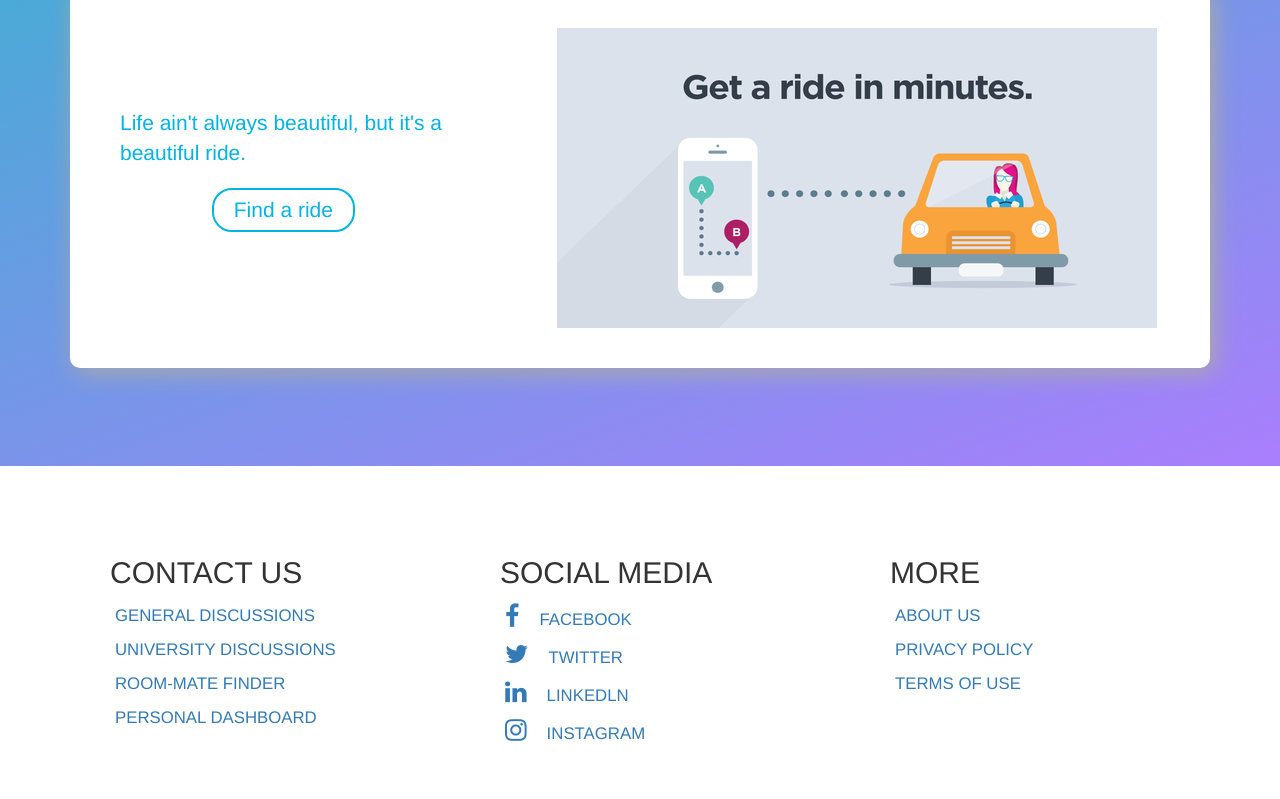
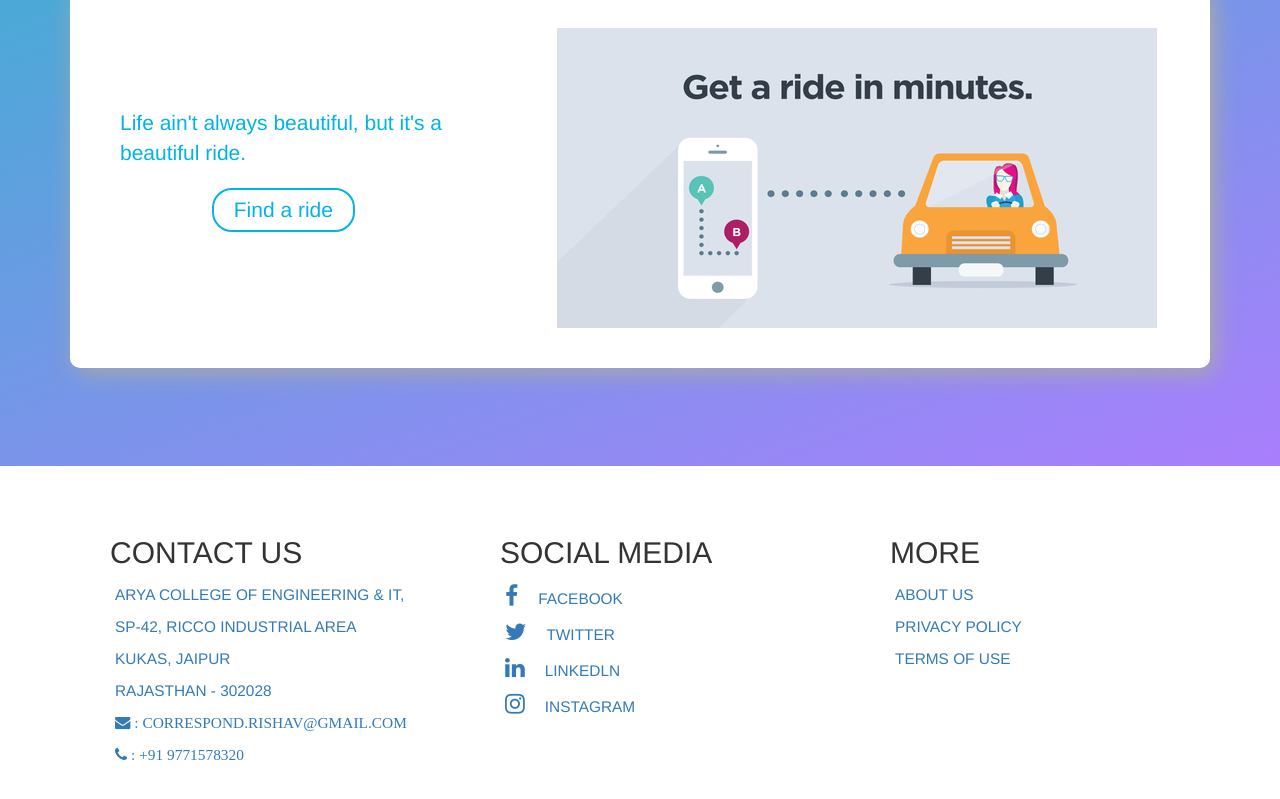
Before and after one commit to rishav-pandey/poolcar, a plain HTML site: page index.html in a window 1280 px wide. Shown: the part 811-1610 px from the top of the page. Drawn offline with Linux system fonts and the light colour scheme; some icons are missing.

Commit message:
finalysied code for main-index

```diff
--- a/css/main-style.css
+++ b/css/main-style.css
@@ -162,25 +162,26 @@ footer {
 	background-color: #edfafd;
 	text-transform: uppercase;
 	color: #7a97af;
+	padding-bottom: 400px;
 }
 
 
 .footer-content {
 	padding: 20px 0px 0px 40px;
-	margin-top: 20px;
 	text-transform: uppercase;
 	font-family: 'brandon-grotesque','Helvetica',sans-serif;
 }
+
 
 .footer-list ul {
 	list-style-type: none;
 	text-transform: uppercase;
 	padding-left: 40px;
+	font-size: 1.1em;
 }
 
 .footer-list li {
 	padding: 5px;
-	font-size: 1.2em;
 }
 
 .footer-list i {
@@ -192,4 +193,8 @@ footer {
 	text-decoration: none;
 }
 
+.span {
+	color: #337ab7;
+}
+
 /*FOOTER*/
--- a/index.html
+++ b/index.html
@@ -19,7 +19,6 @@
   <link rel="icon" type="images" href="images/logo_favi.ico">
   <link rel="stylesheet" href="css/bootstrap.css">
   <link rel="stylesheet" href="css/main-style.css">
-  <link rel="stylesheet" href="//netdna.bootstrapcdn.com/bootstrap/3.0.0/css/bootstrap-glyphicons.css">
   <link rel="stylesheet" href="https://cdnjs.cloudflare.com/ajax/libs/font-awesome/4.7.0/css/font-awesome.min.css">
 </head>
 <body>
@@ -58,7 +57,7 @@
 								<a href="">About Us</a>
 							</li>
 							<li>
-								<a href="">
+								<a href="login.html">
 									<button>Login/Signup</button>
 								</a>
 							</li>
@@ -115,17 +114,19 @@
 	</div>
 	<footer>
   	<div class="container">
-  			<div class="row">
+  			<div class="row" style="margin-bottom: 50px;">
   				<div class="col-lg-4 col-md-4 col-sm-4 col-xs-12">
   					<div class="footer-content">
   						<h2>Contact Us</h2>
   					</div>
   					<div class="footer-list">
   						<ul>
-  							<li><a href="">General Discussions</a></li>
-  							<li><a href="">University Discussions</a></li>
-  							<li><a href="">Room-mate finder</a></li>
-  							<li><a href="">Personal Dashboard</a></li>
+  							<li><span class="span">Arya College of Engineering &amp; IT,</span></li>
+  							<li><span class="span">SP-42, RICCO Industrial Area</span></li>
+  							<li><span class="span">Kukas, Jaipur</span></li>
+  							<li><span class="span">Rajasthan - 302028</span></li>
+  							<li><span class="fa fa-envelope span"> : <a href="mailto:correspond.rishav@gmail.com">correspond.rishav@gmail.com</a></span></li>
+  							<li><span class="fa fa-phone span"> : <a href="tel:+919771578320">+91 9771578320</a></span></li>
   						</ul>
   					</div>
   				</div>
```
